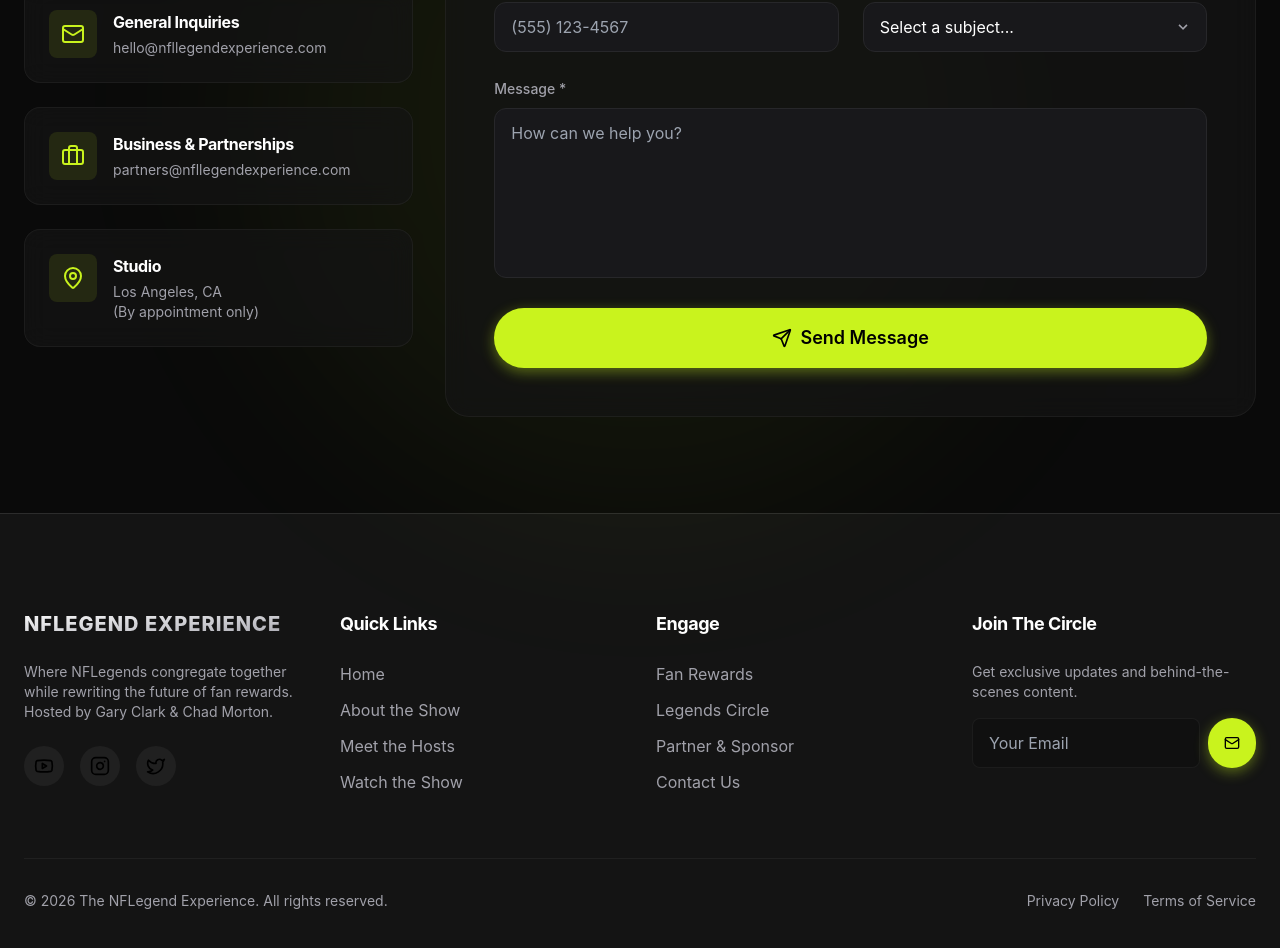
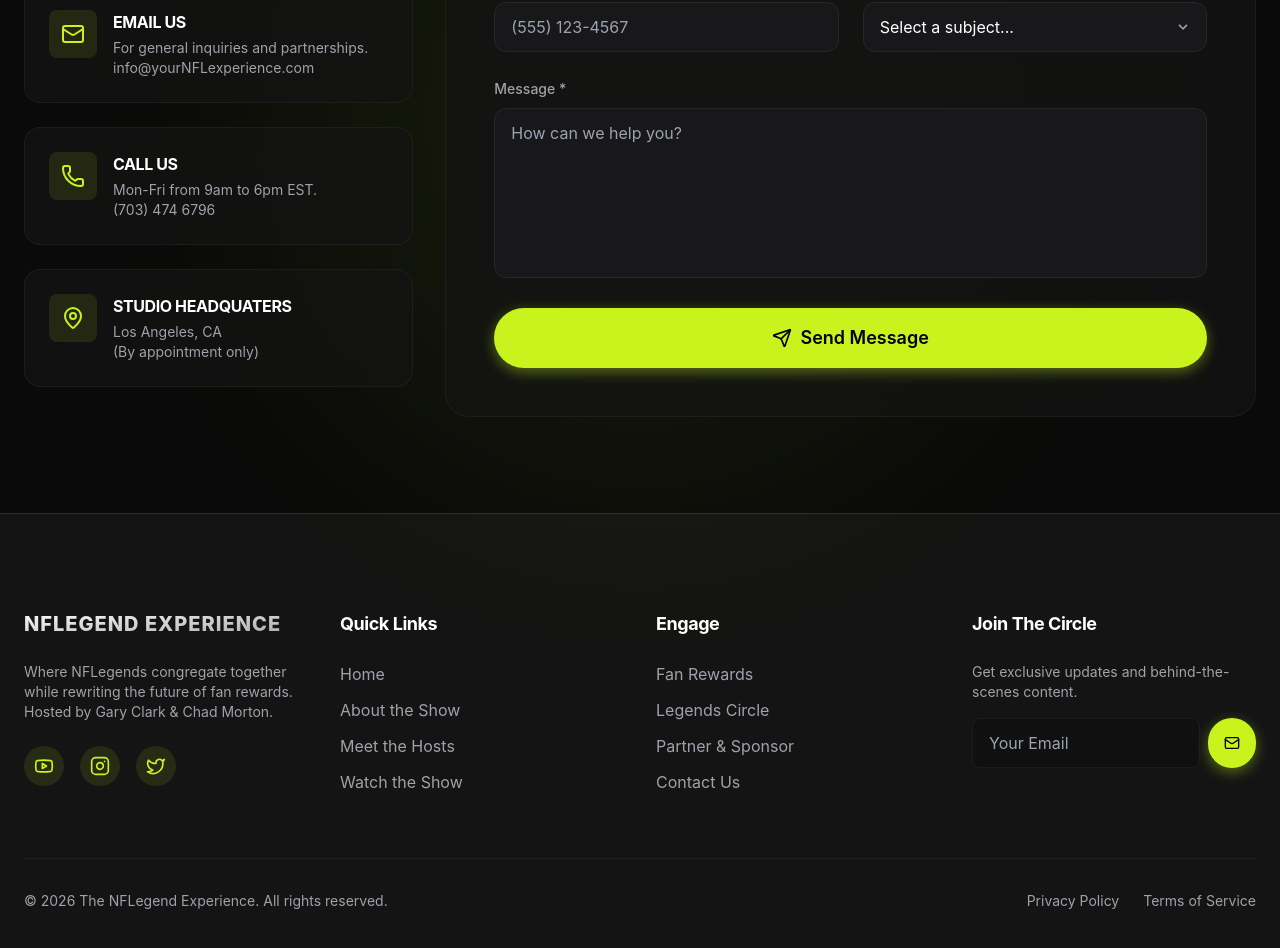
Before and after one commit to aashath0317/gary_clark_02_20_2026, a React (Vite) app: page /contact in a window 1280 px wide. Shown: the part 1000-1948 px from the top of the page. Built offline with nearby package versions, Linux system fonts and the light colour scheme.

Commit message:
Update balance track

```diff
--- a/src/components/Footer.jsx
+++ b/src/components/Footer.jsx
@@ -13,9 +13,9 @@ const Footer = () => {
                             Where NFLegends congregate together while rewriting the future of fan rewards. Hosted by Gary Clark & Chad Morton.
                         </p>
                         <div className="flex gap-4 mt-6">
-                            <a href="#" className="flex items-center justify-center w-10 h-10 rounded-full bg-white/5 text-black hover:bg-accent-primary hover:-translate-y-1 hover:shadow-[0_5px_15px_rgba(201,243,29,0.5)]"><Youtube size={20} /></a>
-                            <a href="#" className="flex items-center justify-center w-10 h-10 rounded-full bg-white/5 text-black hover:bg-accent-primary hover:-translate-y-1 hover:shadow-[0_5px_15px_rgba(201,243,29,0.5)]"><Instagram size={20} /></a>
-                            <a href="#" className="flex items-center justify-center w-10 h-10 rounded-full bg-white/5 text-black hover:bg-accent-primary hover:-translate-y-1 hover:shadow-[0_5px_15px_rgba(201,243,29,0.5)]"><Twitter size={20} /></a>
+                            <a href="#" className="flex items-center justify-center w-10 h-10 rounded-full bg-accent-primary/10 text-accent-primary hover:bg-accent-primary hover:text-black hover:-translate-y-1 hover:shadow-[0_5px_15px_rgba(201,243,29,0.5)] transition-all"><Youtube size={20} /></a>
+                            <a href="#" className="flex items-center justify-center w-10 h-10 rounded-full bg-accent-primary/10 text-accent-primary hover:bg-accent-primary hover:text-black hover:-translate-y-1 hover:shadow-[0_5px_15px_rgba(201,243,29,0.5)] transition-all"><Instagram size={20} /></a>
+                            <a href="#" className="flex items-center justify-center w-10 h-10 rounded-full bg-accent-primary/10 text-accent-primary hover:bg-accent-primary hover:text-black hover:-translate-y-1 hover:shadow-[0_5px_15px_rgba(201,243,29,0.5)] transition-all"><Twitter size={20} /></a>
                         </div>
                     </div>
 
--- a/src/pages/Contact.jsx
+++ b/src/pages/Contact.jsx
@@ -86,18 +86,18 @@ const Contact = () => {
                                         <Mail size={24} />
                                     </div>
                                     <div>
-                                        <h3 className="font-bold mb-1">General Inquiries</h3>
-                                        <p className="text-sm text-text-secondary">hello@nfllegendexperience.com</p>
+                                        <h3 className="font-bold mb-1">EMAIL US</h3>
+                                        <p className="text-sm text-text-secondary">For general inquiries and partnerships.<br />info@yourNFLexperience.com</p>
                                     </div>
                                 </div>
 
                                 <div className="glass p-6 rounded-2xl flex items-start border border-white/5 group hover:border-accent-primary/50 transition-colors">
                                     <div className="p-3 rounded-lg bg-accent-primary/10 text-accent-primary mr-4 group-hover:scale-110 transition-transform">
-                                        <Briefcase size={24} />
+                                        <Phone size={24} />
                                     </div>
                                     <div>
-                                        <h3 className="font-bold mb-1">Business & Partnerships</h3>
-                                        <p className="text-sm text-text-secondary">partners@nfllegendexperience.com</p>
+                                        <h3 className="font-bold mb-1">CALL US</h3>
+                                        <p className="text-sm text-text-secondary">Mon-Fri from 9am to 6pm EST.<br />(703) 474 6796</p>
                                     </div>
                                 </div>
 
@@ -106,7 +106,7 @@ const Contact = () => {
                                         <MapPin size={24} />
                                     </div>
                                     <div>
-                                        <h3 className="font-bold mb-1">Studio</h3>
+                                        <h3 className="font-bold mb-1">STUDIO HEADQUATERS</h3>
                                         <p className="text-sm text-text-secondary">Los Angeles, CA<br />(By appointment only)</p>
                                     </div>
                                 </div>
```
